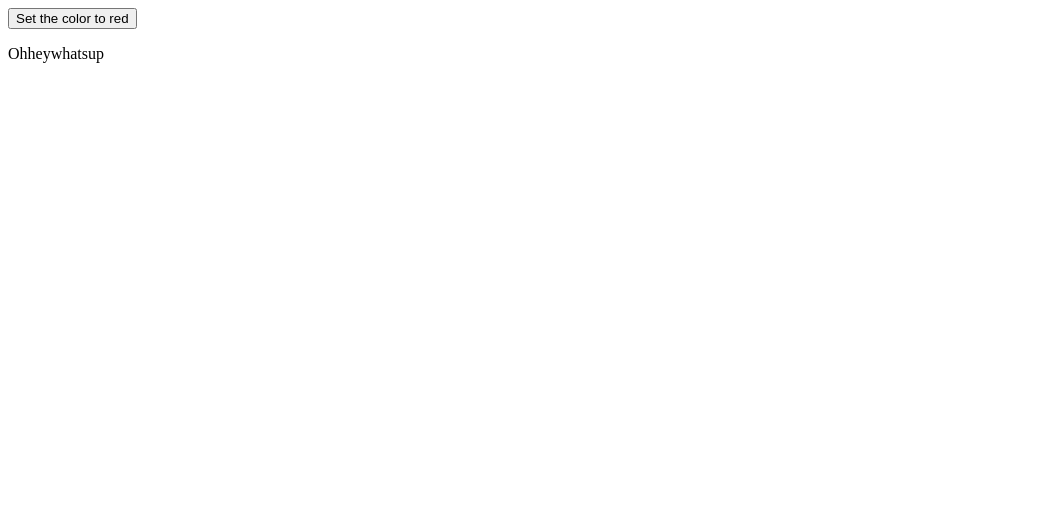
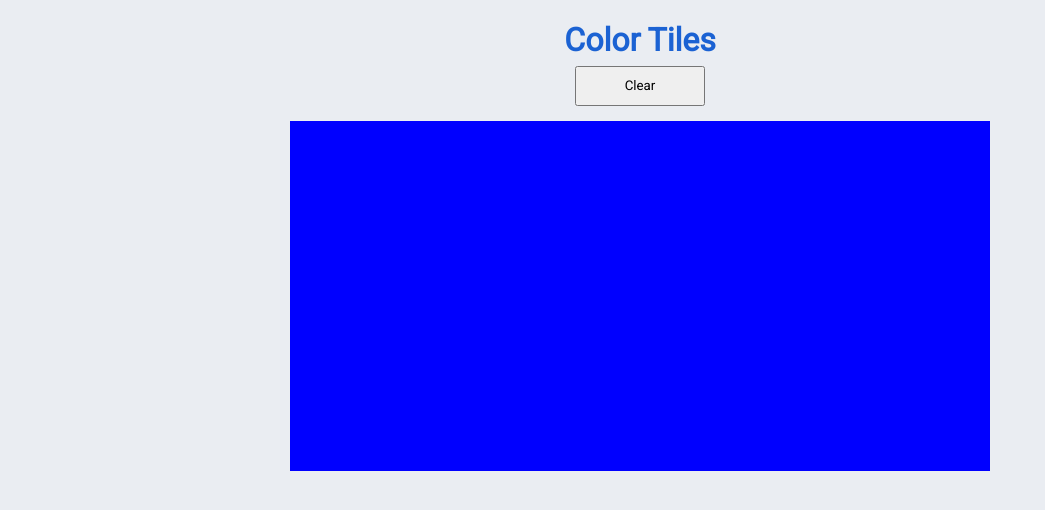
Before and after one commit to nbulko90/color-tiles, a plain HTML site: page index.html in a window 1280 px wide. Shown: the whole page, without its empty margins (0-1045 px from the left). Drawn offline with nearby package versions, Linux system fonts and the light colour scheme.

Commit message:
Completed initial setup of header, clear button, and overall page layout/look and feel

```diff
--- a/index.html
+++ b/index.html
@@ -3,7 +3,7 @@
 <html>
 <head>
 <link rel="stylesheet" type="text/css" href="styles/styles.css">
-
+<link href="https://fonts.googleapis.com/css?family=Roboto" rel="stylesheet">
 <script type="text/javascript" src="http://code.jquery.com/jquery-latest.js"></script>
 
 <script type="text/javascript" src="scripts/script.js">
@@ -11,10 +11,15 @@
 
 	<title>Color Tiles</title>
 </head>
-<body>
-<button>Set the color to red</button>
-<div>
-	<p>Ohheywhatsup</p>
-</div>
-</body>
+	<body>
+	<h1 id="header">Color Tiles</h1>
+
+		<button id="clear">Clear</button>
+
+
+		<div id="container">
+
+		</div>
+
+	</body>
 </html>
--- a/scripts/script.js
+++ b/scripts/script.js
@@ -1,7 +1,10 @@
 $(document).ready(function(){
 
-	$("button").click(function(){
+	//var gridsize = prompt("Please specify the width of the tiles: ");
 
-		$("p").css("color", "red");
+	$("#clear").click(function(){
+		$("#container").css("background-color", "purple");
 	});
+
+
 });
--- a/styles/styles.css
+++ b/styles/styles.css
@@ -1,3 +1,27 @@
-body{
-	font-size: 15;
+html{
+	background-color: #eaedf2;
 }
+
+h1{
+	text-align:center;
+	font-family:Roboto;
+	color: #1b62d3;
+}
+
+#clear{
+	display: block;
+	position: relative;
+	top: -15px;
+	margin: 0 auto;
+	height: 40px;
+	width: 130px;
+	font-family: 'Roboto', sans-serif;
+}
+
+#container{
+	display:block;
+	margin: 0 auto;
+	background-color:blue;
+	width: 700px;
+	height:350px;
+}
```
